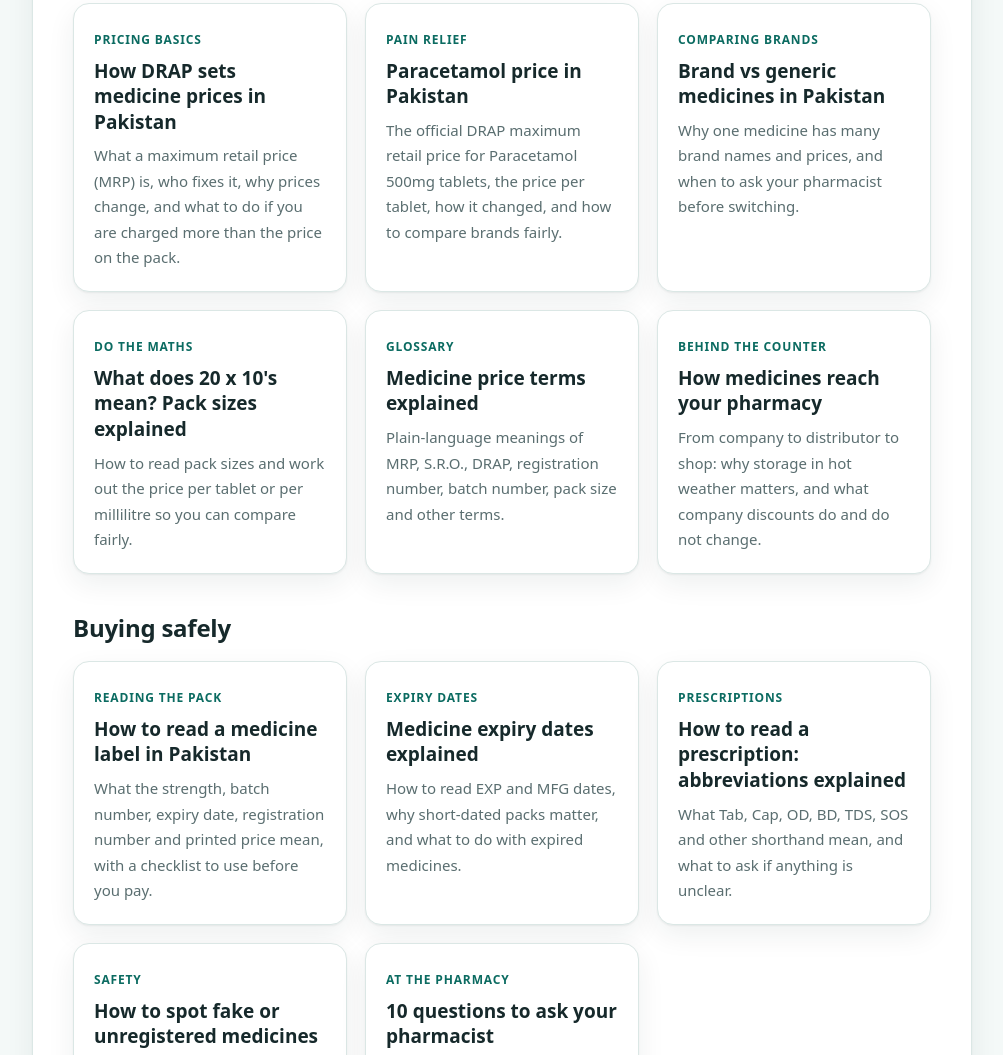
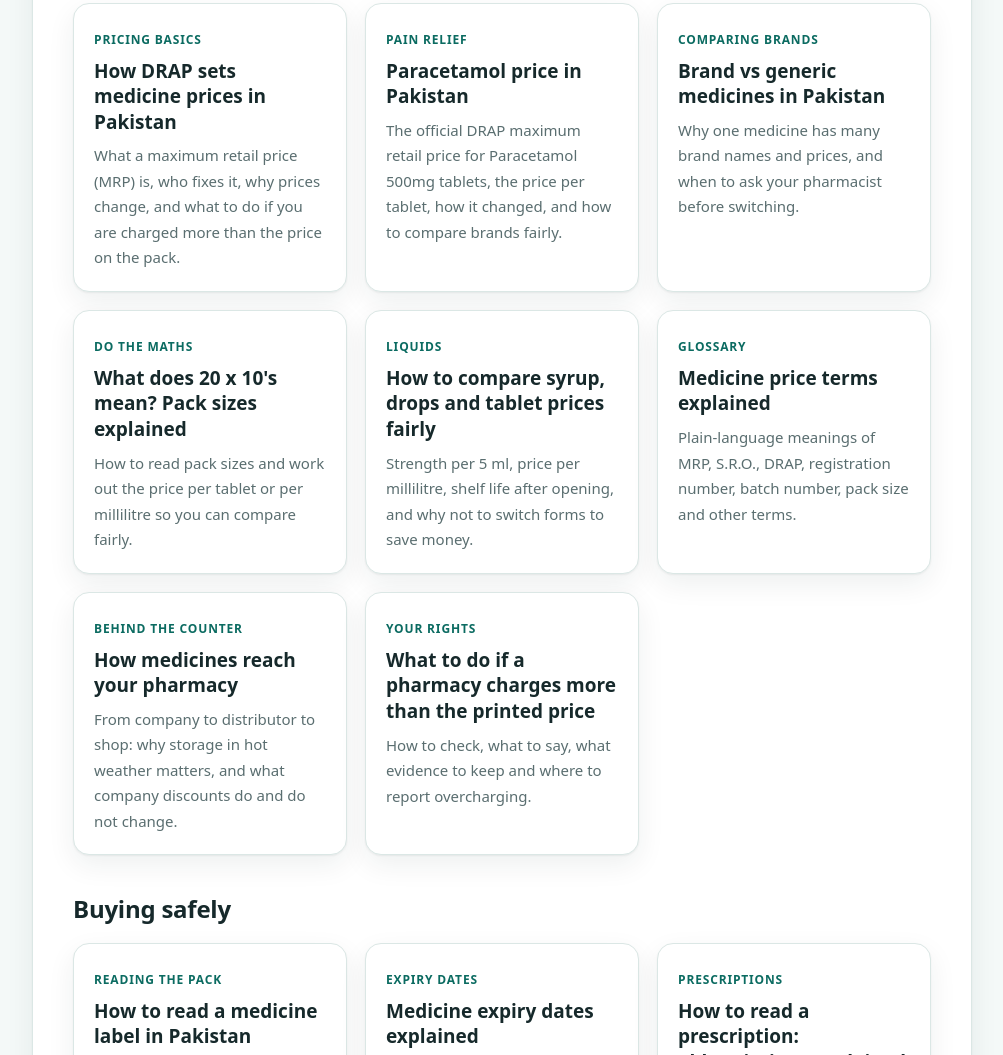
Before and after one commit to pharmdaamir2121-ops/medipricehub, a plain HTML site: page health-guides.html in a window 1280 px wide. Shown: the part 408-1463 px from the top of the page, without its empty margins (138-1141 px from the left). Drawn offline with Linux system fonts and the light colour scheme.

Commit message:
Update health-guides.html

```diff
--- a/health-guides.html
+++ b/health-guides.html
@@ -4,7 +4,7 @@
 <meta charset="utf-8">
 <meta name="viewport" content="width=device-width, initial-scale=1">
 <title>Health Guides: Medicine Prices and Safe Buying in Pakistan | MediPriceHub</title>
-<meta name="description" content="Plain-language guides on medicine prices and safe use in Pakistan: official DRAP prices, pack sizes, labels, prescriptions, expiry dates, fake medicines, antibiotics, storage, travel, first aid and how medicines reach pharmacies.">
+<meta name="description" content="Plain-language guides on medicine prices and safe use in Pakistan: official DRAP prices, pack sizes, syrups and tablets, labels, prescriptions, expiry dates, fake medicines, overcharging, antibiotics, storage, travel and first aid.">
 <link rel="stylesheet" href="style.css">
 </head>
 <body>
@@ -44,6 +44,11 @@
       <p>How to read pack sizes and work out the price per tablet or per millilitre so you can compare fairly.</p>
     </div>
     <div class="card">
+      <span class="tag">Liquids</span>
+      <h3><a href="compare-syrup-and-tablet-prices-pakistan.html">How to compare syrup, drops and tablet prices fairly</a></h3>
+      <p>Strength per 5 ml, price per millilitre, shelf life after opening, and why not to switch forms to save money.</p>
+    </div>
+    <div class="card">
       <span class="tag">Glossary</span>
       <h3><a href="medicine-price-terms-explained-pakistan.html">Medicine price terms explained</a></h3>
       <p>Plain-language meanings of MRP, S.R.O., DRAP, registration number, batch number, pack size and other terms.</p>
@@ -52,6 +57,11 @@
       <span class="tag">Behind the counter</span>
       <h3><a href="how-medicines-reach-pharmacies-pakistan.html">How medicines reach your pharmacy</a></h3>
       <p>From company to distributor to shop: why storage in hot weather matters, and what company discounts do and do not change.</p>
+    </div>
+    <div class="card">
+      <span class="tag">Your rights</span>
+      <h3><a href="pharmacy-charges-more-than-printed-price-pakistan.html">What to do if a pharmacy charges more than the printed price</a></h3>
+      <p>How to check, what to say, what evidence to keep and where to report overcharging.</p>
     </div>
   </div>
 
```
